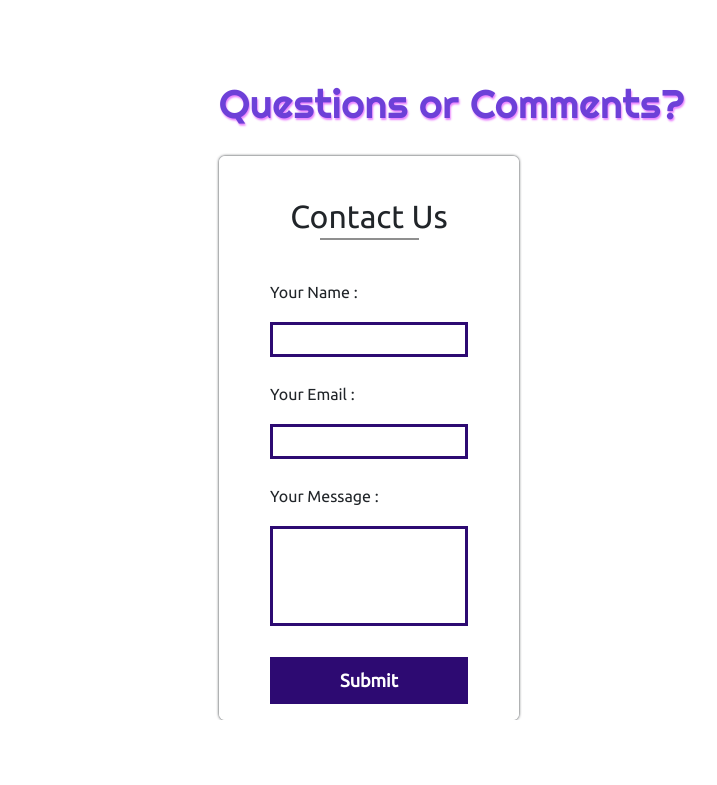
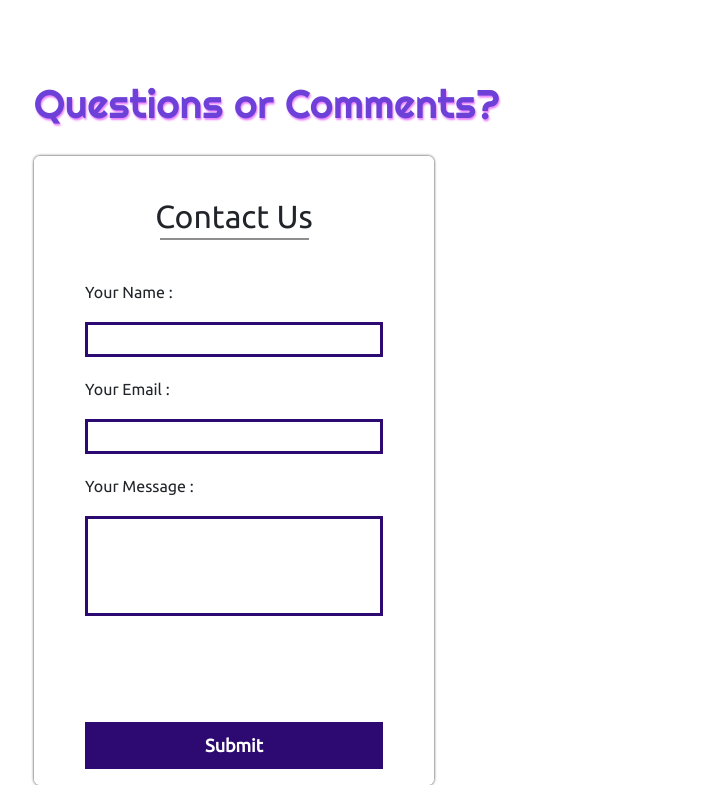
Before and after one commit to Anuujints/FinalUCBX, a Flask app: template flu_indicator/templates/contact.html in a window 1280 px wide. Shown: the part 86-871 px from the top of the page, without its empty margins (156-873 px from the left). Before the commit the page ends 806 px from the top, so only its background shows below. Run offline with Flask 2, Linux system fonts and the light colour scheme; the template is opened without the code that fills it, so the values that code supplies are empty; parts of the project's set-up code (start-up, migrations or seed data) failed here and were passed over; some libraries are stand-ins or nearby versions.

```diff
--- a/flu_indicator/app.py
+++ b/flu_indicator/app.py
@@ -36,8 +36,9 @@ def index():
     """Return the homepage."""
     return render_template("index.html")
 
+
 @app.route("/agechart")
-def index():
+def agechart():
     """Return the homepage."""
     return render_template("age_chart.html")
 
--- a/flu_indicator/static/css/form.css
+++ b/flu_indicator/static/css/form.css
@@ -54,16 +54,15 @@ body {
 /* Below line is write to use Google font online */
 @import "http://fonts.googleapis.com/css?family=Ubuntu";
 div#main{
-width:830px;
+width:900px;
 height:650px;
 margin:0 auto;
 font-family:'Ubuntu',sans-serif;
-padding-left: 150px;
 }
 div#form_sample{
 text-align:center;
 border:1px solid white;
-width:300px;
+width:400px;
 padding:0 50px 15px;
 margin-top:20px;
 box-shadow:0 0 3px;
@@ -88,7 +87,7 @@ input[type="text"]{
 width:100%;
 margin-top:10px;
 height:35px;
-margin-bottom:25px;
+margin-bottom:20px;
 padding:10px;
 border:3px solid #2D0A72;
 }
@@ -96,7 +95,7 @@ textarea{
 width:100%;
 border:3px solid #2D0A72;
 padding:10px;
-margin-bottom:25px;
+margin-bottom:100px;
 margin-top:10px;
 height:100px;
 resize:none;
@@ -116,6 +115,6 @@ font-family:'Ubuntu',sans-serif;
 CSS for Sidebar (optional)
 ---------------------------------------- */
 div#fugo{
-float:right;
+float: inherit;
 }
 Copy
--- a/flu_indicator/static/css/style.css
+++ b/flu_indicator/static/css/style.css
@@ -68,6 +68,9 @@ h1 {
   color: rgb(109, 64, 216) !important;
   text-shadow: 1px 2px 2px rgb(234, 131, 255);
 }
+h2 {
+  padding-top: 10px;
+}
 hr {
   width: 50%;
   border-top: 2px solid #8f8f8f;
--- a/flu_indicator/templates/age_chart.html
+++ b/flu_indicator/templates/age_chart.html
@@ -5,13 +5,13 @@
   <meta name="viewport" content="width=device-width, initial-scale=1.0">
   <meta http-equiv="X-UA-Compatible" content="ie=edge">
   <title>Influenza Tracker</title>
-  <link rel="icon" href="img/favicon.png">
+  <link rel="icon" href="../static/src/assets/favicon.png">
 
 
   <link rel="stylesheet" href="https://stackpath.bootstrapcdn.com/bootstrap/4.3.1/css/bootstrap.min.css" integrity="sha384-ggOyR0iXCbMQv3Xipma34MD+dH/1fQ784/j6cY/iJTQUOhcWr7x9JvoRxT2MZw1T" crossorigin="anonymous">
   <link rel="stylesheet" href="https://use.fontawesome.com/releases/v5.1.0/css/all.css">
   <!-- Link to CSS -->
-  <link rel="stylesheet" href="css/style.css" type="text/css">
+  <link rel="stylesheet" href="../static/css/style.css" type="text/css">
 </head>
 
 
@@ -41,7 +41,7 @@
       <li class="nav-item dropdown">
         <a href="#" class="nav-link dropdown-toggle" data-toggle="dropdown">Resources</a>
         <div class="dropdown-menu">
-          <a href="data.html" class="dropdown-item">CDC Data</a>
+          <a href="cdc_data.html" class="dropdown-item">CDC Data</a>
           <a href="google_trends.html" class="dropdown-item">Google Trends Data</a>
           <a href="#" class="dropdown-item">...</a>
         </div>
--- a/flu_indicator/templates/contact.html
+++ b/flu_indicator/templates/contact.html
@@ -5,7 +5,7 @@
   <meta name="viewport" content="width=device-width, initial-scale=1.0">
   <meta http-equiv="X-UA-Compatible" content="ie=edge">
   <title>Influenza Tracker</title>
-  <link rel="icon" href="img/favicon.png">
+  <link rel="icon" href="../static/src/assets/favicon.png">
 
 
   <link rel="stylesheet" href="https://stackpath.bootstrapcdn.com/bootstrap/4.3.1/css/bootstrap.min.css" integrity="sha384-ggOyR0iXCbMQv3Xipma34MD+dH/1fQ784/j6cY/iJTQUOhcWr7x9JvoRxT2MZw1T" crossorigin="anonymous">
@@ -41,7 +41,7 @@
       <li class="nav-item dropdown">
         <a href="#" class="nav-link dropdown-toggle" data-toggle="dropdown">Resources</a>
         <div class="dropdown-menu">
-          <a href="data.html" class="dropdown-item">CDC Data</a>
+          <a href="cdc_data.html" class="dropdown-item">CDC Data</a>
           <a href="google_trends.html" class="dropdown-item">Google Trends Data</a>
           <a href="#" class="dropdown-item">...</a>
         </div>
--- a/flu_indicator/templates/index.html
+++ b/flu_indicator/templates/index.html
@@ -5,7 +5,7 @@
   <meta name="viewport" content="width=device-width, initial-scale=1.0">
   <meta http-equiv="X-UA-Compatible" content="ie=edge">
   <title>Influenza Tracker</title>
-  <link rel="icon" href="img/favicon.png">
+  <link rel="icon" href="../static/src/assets/favicon.png">
 
 
   <link rel="stylesheet" href="https://stackpath.bootstrapcdn.com/bootstrap/4.3.1/css/bootstrap.min.css" integrity="sha384-ggOyR0iXCbMQv3Xipma34MD+dH/1fQ784/j6cY/iJTQUOhcWr7x9JvoRxT2MZw1T" crossorigin="anonymous">
@@ -41,7 +41,7 @@
         <li class="nav-item dropdown">
           <a href="#" class="nav-link dropdown-toggle" data-toggle="dropdown">Resources</a>
           <div class="dropdown-menu">
-            <a href="data.html" class="dropdown-item">CDC Data</a>
+            <a href="cdc_data.html" class="dropdown-item">CDC Data</a>
             <a href="google_trends.html" class="dropdown-item">Google Trends Data</a>
             <a href="#" class="dropdown-item">...</a>
           </div>
--- a/flu_indicator/templates/predictor_map.html
+++ b/flu_indicator/templates/predictor_map.html
@@ -5,13 +5,13 @@
   <meta name="viewport" content="width=device-width, initial-scale=1.0">
   <meta http-equiv="X-UA-Compatible" content="ie=edge">
   <title>Influenza Tracker</title>
-  <link rel="icon" href="img/favicon.png">
+  <link rel="icon" href="../static/src/assets/favicon.png">
 
 
   <link rel="stylesheet" href="https://stackpath.bootstrapcdn.com/bootstrap/4.3.1/css/bootstrap.min.css" integrity="sha384-ggOyR0iXCbMQv3Xipma34MD+dH/1fQ784/j6cY/iJTQUOhcWr7x9JvoRxT2MZw1T" crossorigin="anonymous">
   <link rel="stylesheet" href="https://use.fontawesome.com/releases/v5.1.0/css/all.css">
   <!-- Link to CSS -->
-  <link rel="stylesheet" href="css/style.css" type="text/css">
+  <link rel="stylesheet" href="../static/css/style.css" type="text/css">
 </head>
 
 
@@ -41,7 +41,7 @@
       <li class="nav-item dropdown">
         <a href="#" class="nav-link dropdown-toggle" data-toggle="dropdown">Resources</a>
         <div class="dropdown-menu">
-          <a href="data.html" class="dropdown-item">CDC Data</a>
+          <a href="cdc_data.html" class="dropdown-item">CDC Data</a>
           <a href="google_trends.html" class="dropdown-item">Google Trends Data</a>
         </div>
       </li>
```
Also changed, not shown: flu_indicator/templates/cdc_data.html (renamed from flu_indicator/templates/data.html, +42 -4 lines), flu_indicator/templates/google_trends.html (+6 -3 lines), flu_indicator/static/src/assets/cdc_data.png (added), 4 other files.
